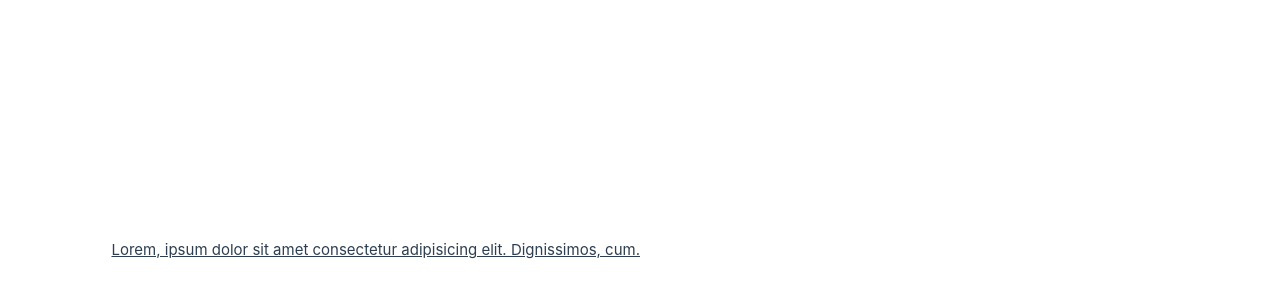
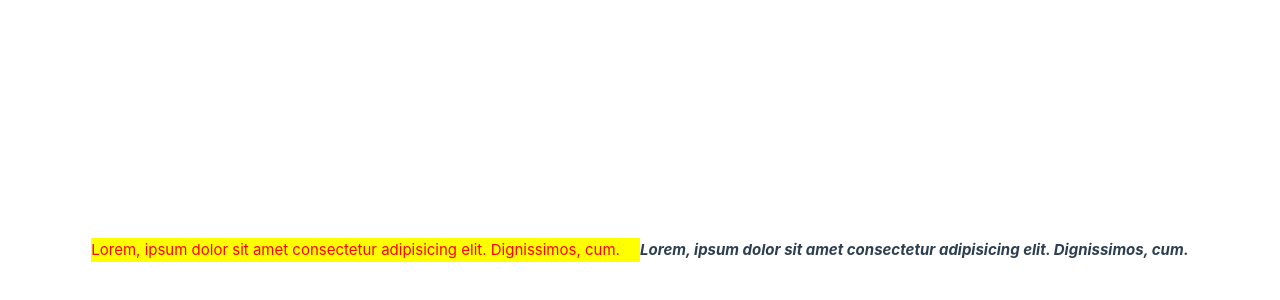
Before and after one commit to LeoonWi/Vue3_Exercises, a Vue app: page / in a window 1280 px wide. Shown: the part 150-450 px from the top of the page. Built offline with nearby package versions, Linux system fonts and the light colour scheme.

Commit message:
Стилизация через атрибут style

```diff
--- a/src/App.vue
+++ b/src/App.vue
@@ -2,8 +2,7 @@
   export default {
     data() {
       return {
-        isValid: true,
-	    	isDisabled: false,
+
       }
     },
     methods: {
@@ -13,14 +12,10 @@
 </script>
 
 <template>
-  <p :class="{active: isValid, inactive: isDisabled}">Lorem, ipsum dolor sit amet consectetur adipisicing elit. Dignissimos, cum.</p>
+  <p :style="{color: 'red', background: 'yellow'}">Lorem, ipsum dolor sit amet consectetur adipisicing elit. Dignissimos, cum.</p>
+  <p :style="{fontWeight: 'bold', fontStyle: 'italic'}">Lorem, ipsum dolor sit amet consectetur adipisicing elit. Dignissimos, cum.</p>
 </template>
 
 <style>
-  p.active {
-  	text-decoration: underline;
-  }
-  p.inactive {
-    display: none;
-  }
+
 </style>
```
